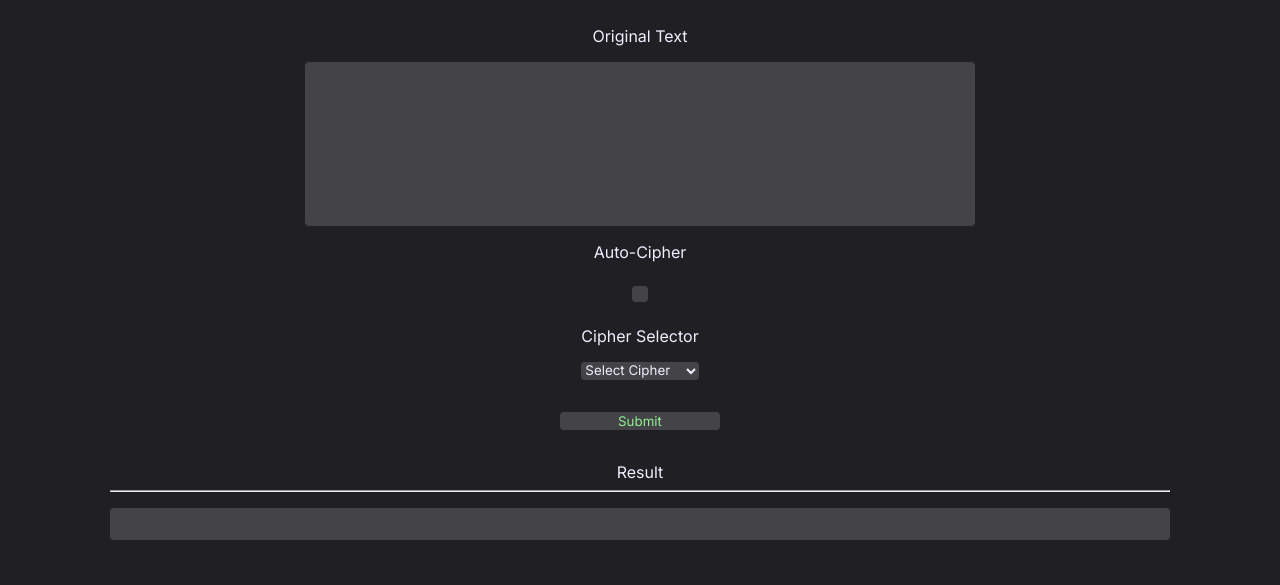
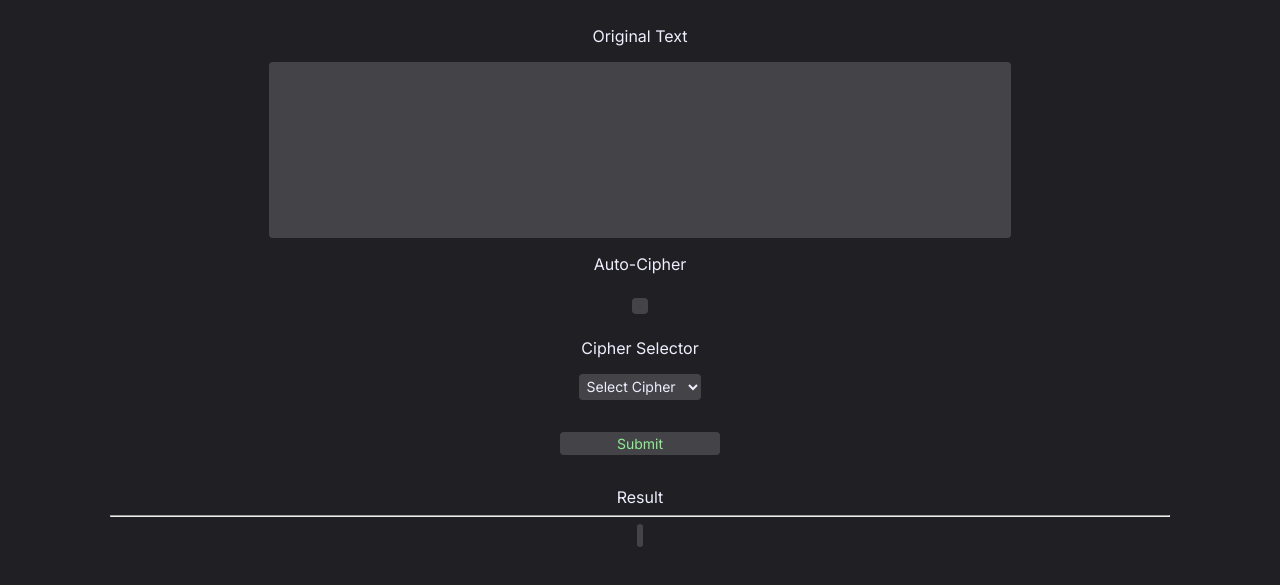
Before and after one commit to JordyToke/Decryptor, a plain HTML site: page index.html in a window 1280 px wide. Shown: the part 73-658 px from the top of the page. Drawn offline with Linux system fonts and the light colour scheme.

Commit message:
changed result from <p> to <output> and added 'for' attributes, and adjusted styling

```diff
--- a/index.html
+++ b/index.html
@@ -34,7 +34,6 @@
   <input id="cipher-submit" type="submit" form="cipher-form" onclick="handleSubmit(event)">
   <label for="ciphered-text">Result</label>
     <hr />
-    <p id="ciphered-text"></p>
-
+    <output id="ciphered-text" for="original-text cipher-type"></output>
 </body>
 </html>
--- a/style.css
+++ b/style.css
@@ -27,8 +27,9 @@ label {
   text-transform: capitalize;
 }
 
-input, textarea, select {
+input, textarea, select, output {
   font-family: var(--fonts);
+  font-size: 14px;
   color: var(--font-color);
   background-color: var(--bg-acc);
   scrollbar-color: var(--bg-color) var(--bg-acc);
@@ -36,6 +37,7 @@ input, textarea, select {
   border: none;
   resize: none;
   border-radius: 0.25rem;
+  padding: 0.2rem;
 }
 
 input[type="submit"], input[type="button"] {
@@ -89,13 +91,6 @@ label[for=ciphered-text] {
   margin: 2rem 0 0;
 }
 
-#ciphered-text {
-  background-color: var(--bg-acc);
-  padding: 1rem;
-  border-radius: 0.25rem;
-  text-align: left;
-}
-
 *:focus-visible {
   outline: none;
   border: none;
```
